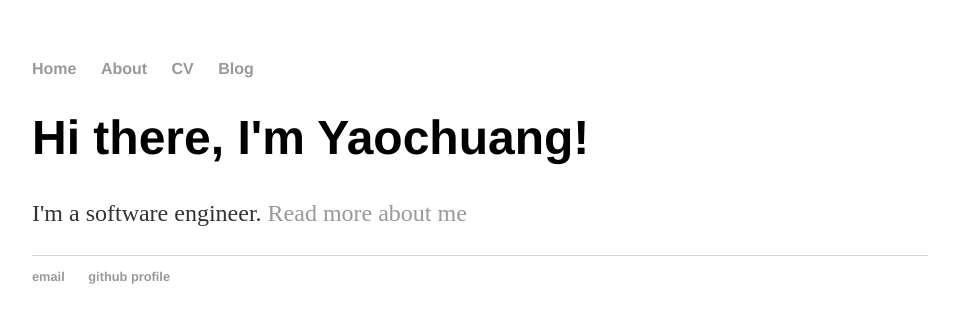
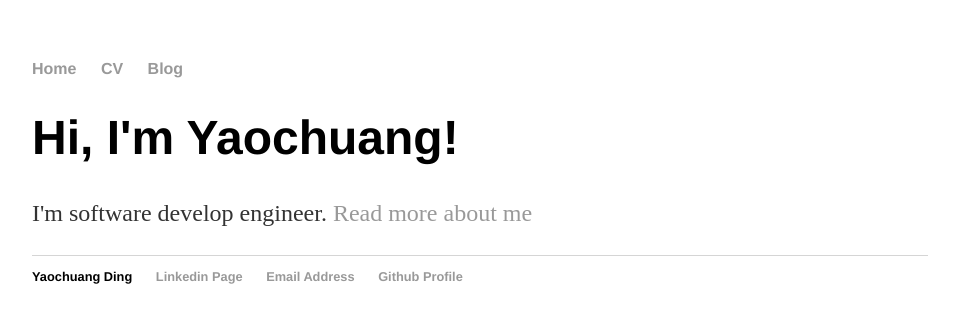
Before and after one commit to ychding11/ychding11.github.io, a Jekyll site: the page built from index.html, in a window 1280 px wide. Shown: the top 323 px of the page, without its empty margins (160-1119 px from the left). Built offline with Jekyll 4.4.1, drawn with Linux system fonts in a browser that asks for light colours.

Commit message:
modify template of page

```diff
--- a/_config.yml
+++ b/_config.yml
@@ -1,2 +1,3 @@
 name: Yaochuang
 markdown: kramdown
+highlighter: rouge
--- a/_layouts/default.html
+++ b/_layouts/default.html
@@ -9,7 +9,6 @@
 			<nav>
 	    		<ul>
 	        		<li><a href="/">Home</a></li>
-		        	<li><a href="/about">About</a></li>
 	        		<li><a href="/cv">CV</a></li>
 	        		<li><a href="/blog">Blog</a></li>
 	    		</ul>
@@ -21,8 +20,10 @@
 			</div><!-- /.container -->
 			<footer>
 	    		<ul>
-	        		<li><a href="mailto:ych_ding@163.com">email</a></li>
-	        		<li><a href="https://github.com/ychding11">github profile</a></li>
+	        		<li>Yaochuang Ding</li>
+	        		<li><a href="mailto:ych_ding@163.com">Linkedin Page</a></li>
+	        		<li><a href="mailto:ych_ding@163.com">Email Address</a></li>
+	        		<li><a href="https://github.com/ychding11">Github Profile</a></li>
 				</ul>
 			</footer>
 		</body>
--- a/index.html
+++ b/index.html
@@ -1,30 +1,8 @@
-<!DOCTYPE html>
-<html>
-	<head>
-		<title>Yaochuang Ding, Software Development Engineer</title>
-        <!-- link to main stylesheet -->
-		<link rel="stylesheet" type="text/css" href="/css/main.css">
-	</head>
-	<body>
-		<nav>
-    		<ul>
-        		<li><a href="/">Home</a></li>
-	        	<li><a href="/about">About</a></li>
-        		<li><a href="/cv">CV</a></li>
-        		<li><a href="/blog">Blog</a></li>
-    		</ul>
-		</nav>
-		<div class="container">
-    		<div class="blurb">
-        		<h1>Hi there, I'm Yaochuang!</h1>
-				<p>I'm a software engineer. <a href="/about">Read more about me</a></p>
-    		</div><!-- /.blurb -->
-		</div><!-- /.container -->
-		<footer>
-    		<ul>
-        		<li><a href="mailto:ych_ding@163.com">email</a></li>
-        		<li><a href="https://github.com/ychding11">github profile</a></li>
-			</ul>
-		</footer>
-	</body>
-</html>
+---
+layout: default
+title:  Yaochuang Ding
+---
+<div class="blurb">
+	<h1>Hi, I'm Yaochuang!</h1>
+	<p>I'm software develop engineer. <a href="/about">Read more about me</a></p>
+</div><!-- /.blurb -->
```
